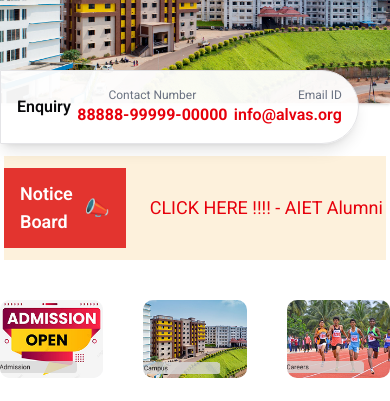
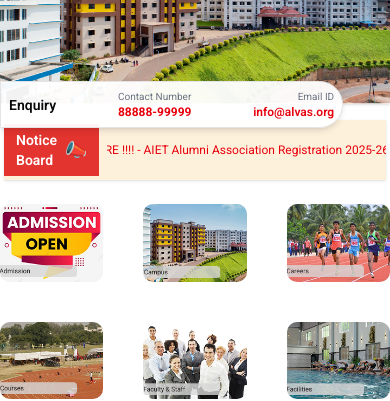
Before and after one commit to physicaleducation-alvas/physical-edu, a Next.js app: page / in a window 390 px wide. Shown: the part 255-656 px from the top of the page. Built offline with nearby package versions, Linux system fonts and the light colour scheme.

Commit message:
update: minor changes

```diff
--- a/src/app/layout.js
+++ b/src/app/layout.js
@@ -176,19 +176,24 @@
             </div>
 
             {/* Enquiry strip overlay */}
-            <div className="absolute left-0 -bottom-10  w-[92%] md:w-[85%] bg-white/95 rounded-r-full p-4 flex items-center justify-between shadow-lg border">
+
+            <div className="absolute left-0 -bottom-6 h-[25%] w-[88%] md:w-[88%] md:h-[10%] bg-white/95 rounded-r-full
+                p-2 flex items-center justify-between shadow-md border">
   <div>
-                <h3 className="font-semibold">Enquiry</h3>
+    <h3 className="font-semibold text-sm">Enquiry</h3>
   </div>
+
   <div className="text-center">
-                <div className="text-xs text-gray-500">Contact Number</div>
-                <div className="font-bold text-red-600">88888-99999-00000</div>
+    <div className="text-[10px] text-gray-500">Contact Number</div>
+    <div className="font-bold text-red-600 text-xs">88888-99999</div>
   </div>
+
   <div className="text-right">
-                <div className="text-xs text-gray-500">Email ID</div>
-                <div className="font-semibold text-red-600">info@alvas.org</div>
+    <div className="text-[10px] text-gray-500">Email ID</div>
+    <div className="font-semibold text-red-600 text-xs">info@alvas.org</div>
   </div>
 </div>
+
 
           </section>
         </main>
--- a/src/app/page.js
+++ b/src/app/page.js
@@ -29,24 +29,27 @@
 
   return (
     <>
-      {/* === BELOW ENQUIRY STRIP SECTION === */}
-      <section className=" w-full mt-3 px-1 py-10">
-        <div className="grid grid-cols-1 md:grid-cols-2 gap-15 w-full">
-        </div>
-        <div className="w-full bg-[#fdf1dc] py-3">
-          <div className="flex items-center w-full overflow-hidden">
+      {/* -----Notice Board----- */}
+<section className="w-full mt-4 px-1 pb-6">
+  <div className="w-full bg-[#fdf1dc] py-1 md:py-3 shadow-sm">
+
+    <div className="flex items-center w-full overflow-hidden gap-2 md:gap-4">
 
       {/* Left Red Box */}
-            <div className="bg-[#e3342f] text-white px-4 py-3 flex items-center gap-3 font-semibold text-lg">
+      <div className="bg-[#e3342f] text-white px-3 py-1.5 md:px-4 md:py-3
+                      flex items-center gap-2 md:gap-3 font-semibold
+                      text-sm md:text-lg ">
         Notice Board
-              <span className="text-white text-xl">📣</span>
+        <span className="text-white text-lg md:text-xl">📣</span>
       </div>
 
       {/* Scrolling Text */}
-            <Link href="/notice-board">
+      <Link href="/notice-board" className="w-full">
         <div
           ref={scrollRef}
-                className="flex-1 overflow-x-hidden whitespace-nowrap text-red-600 text-lg py-3 pl-6"
+          className="flex-1 overflow-x-hidden whitespace-nowrap
+                     text-red-600 text-xs md:text-lg
+                     py-1.5 md:py-3 pl-2 md:pl-6"
         >
           <span className="inline-block">
             CLICK HERE !!!! - AIET Alumni Association Registration 2025-26 •
@@ -54,9 +57,11 @@
           </span>
         </div>
       </Link>
+
     </div>
   </div>
 </section>
+
       <FocusCardsDemo />
       <HeroSlider />
       <CampusInsights />
```
Lines whose indentation alone changed are shown as unchanged.
